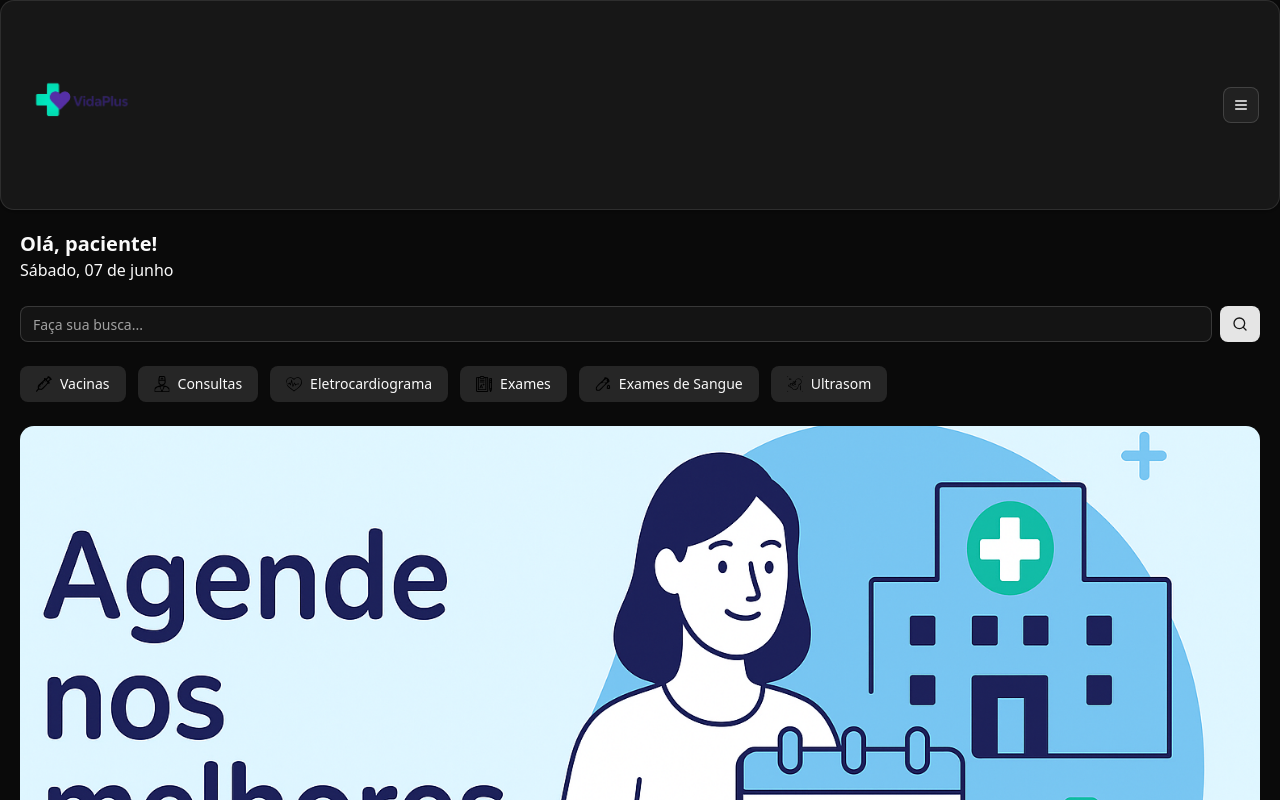
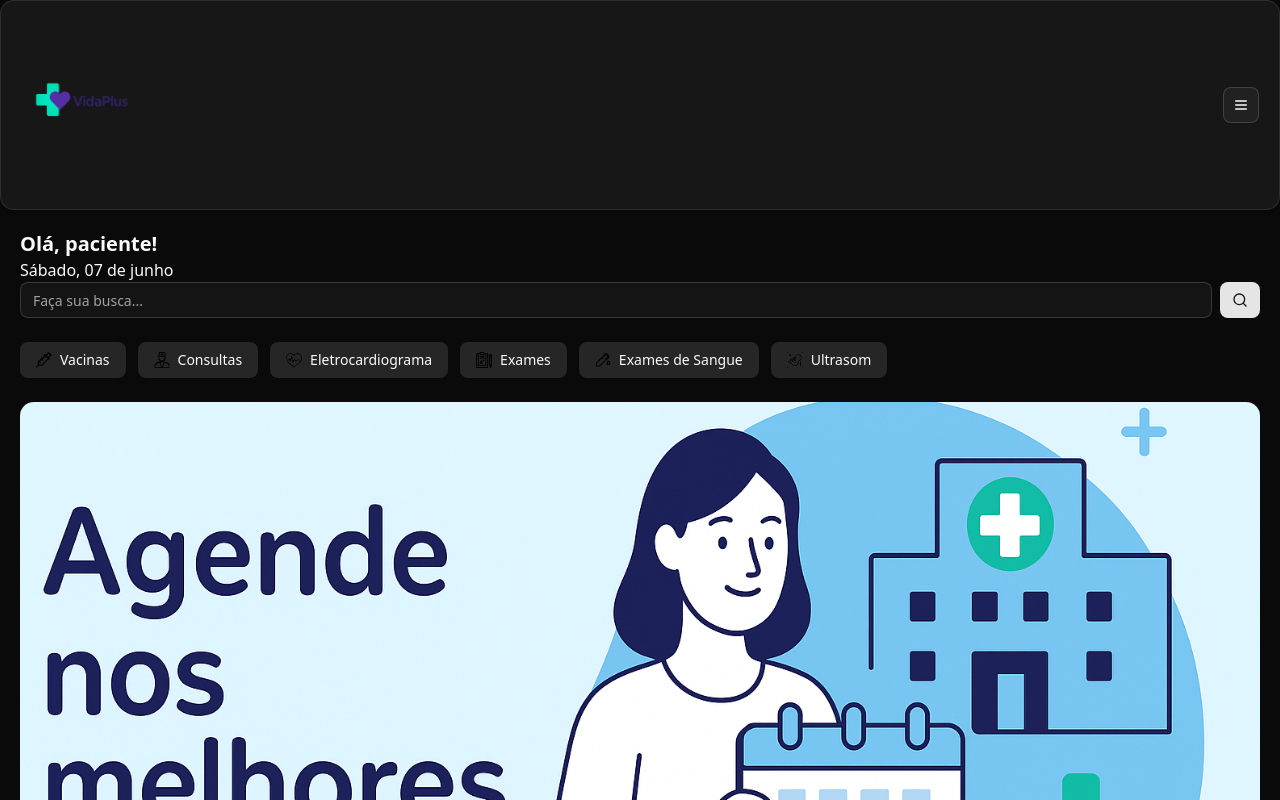
Before and after one commit to Alexandre11021998/vidaplus, a Next.js app: page / in a window 1280 px wide. Shown: the top 800 px of the page. Built offline with nearby package versions, Linux system fonts and the light colour scheme; no server answers; the database is empty.

Commit message:
busca rápida

```diff
--- /dev/null
+++ b/app/api/auth/page.tsx
@@ -0,0 +1,32 @@
+import HospitalItem from "@/app/components/ui/hospital-item";
+import { db } from "@/app/lib/prisma";
+
+interface HospitalPageProps {
+    searchParams: {
+        search?: string;
+    };
+}
+
+const HospitalPage = async ({ searchParams }: HospitalPageProps) => {
+    const hospital = await db.hospital.findMany({
+        where: {
+            name: {
+                contains: searchParams?.search,
+                mode: "insensitive",
+            },
+        },
+    });
+
+    return (
+        <div>
+            <h2>{`Resultados para "${searchParams?.search}"`}</h2>
+            <div className="grid grid-cols-2 gap-4">
+                {hospital.map((hospital) => (
+                    <HospitalItem key={hospital.id} hospital={hospital} />
+                ))}
+            </div>
+        </div>
+    );
+};
+
+export default HospitalPage;
--- /dev/null
+++ b/app/components/search.tsx
@@ -0,0 +1,30 @@
+"use client";
+
+import { Button } from "@/components/ui/button";
+import { Input } from "@/components/ui/input";
+import { SearchIcon } from "lucide-react";
+import { useRouter } from "next/navigation";
+import { useState } from "react";
+
+const Search = () => {
+    const [search, setSearch] = useState("");
+    const router = useRouter();
+    const handleSubmit = (e: React.FormEvent) => {
+        e.preventDefault();
+        router.push(`/hospital?search=${search}`);
+    };
+    return (
+        <form onSubmit={handleSubmit} className="flex items-center gap-2">
+            <Input
+                placeholder="Faça sua busca..."
+                value={search}
+                onChange={(e) => setSearch(e.target.value)}
+            />
+            <Button onClick={handleSubmit} type="submit">
+                <SearchIcon />
+            </Button>
+        </form>
+    );
+};
+
+export default Search;
--- a/app/page.tsx
+++ b/app/page.tsx
@@ -1,13 +1,13 @@
-import { Input } from "@/components/ui/input";
 import Header from "./components/ui/header";
 import { Button } from "./components/ui/button";
-import { SearchIcon } from "lucide-react";
+
 import Image from "next/image";
 
 import { db } from "./lib/prisma";
 import HospitalItem from "./components/ui/hospital-item";
 import { QuickSearchOptions } from "./_constants/search";
 import BookingItem from "./components/ui/booking-item";
+import Search from "./components/search";
 
 const Home = async () => {
     //chamar banco de dados
@@ -24,11 +24,8 @@ const Home = async () => {
 
                 {/*Busca*/}
 
-                <div className="flex items-center gap-2 mt-6">
-                    <Input placeholder="Faça sua busca..." />
-                    <Button>
-                        <SearchIcon />
-                    </Button>
+                <div className="t-6">
+                    <Search />
                 </div>
 
                 {/*BUSCA RÁPIDA */}
```
